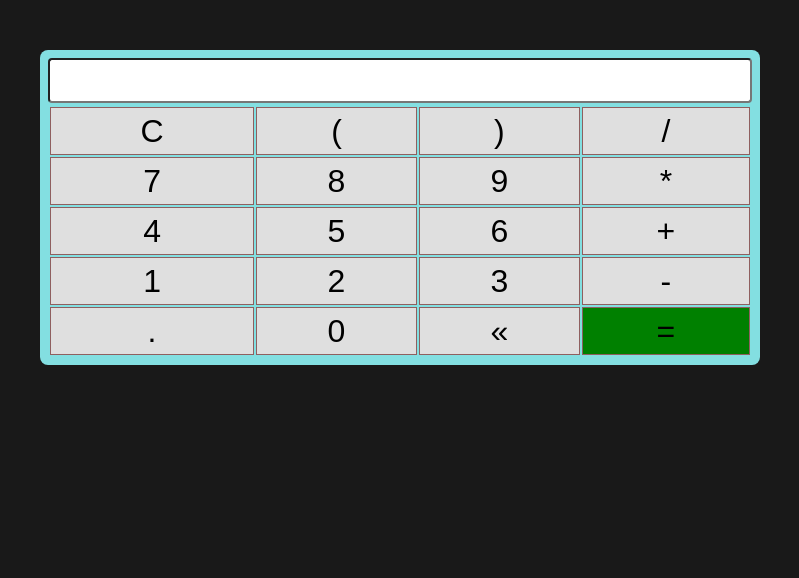
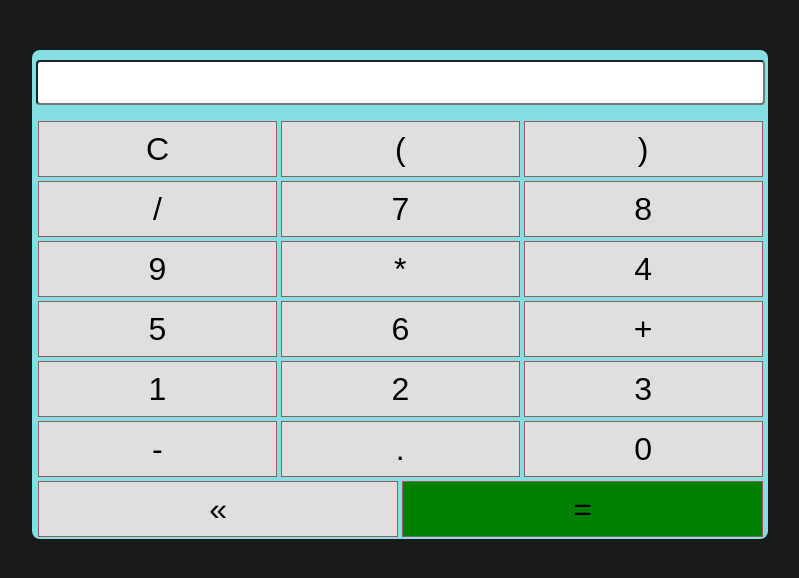
Before and after one commit to RicardoCassio/Calculator, a plain HTML site: page index.html in a window 1280 px wide. Shown: the whole page, without its empty margins (240-1039 px from the left). Drawn offline with Linux system fonts and the light colour scheme.

Commit message:
Refatoração na estrutura semantica do HTML

```diff
--- a/css/style.css
+++ b/css/style.css
@@ -10,22 +10,33 @@ body {
 
 section {
     background-color: rgba(144, 245, 248, 0.9);
-    width: 45rem;
+    width: 46rem;
     margin: 50px auto 0 auto;
-    padding: 8px;
     border-radius: 8px;
 }
 
 .display {
-    width: 100%;
+    width: 99%;
     height: 45px;
     border-radius: 4px;
     text-align: right;
     font-size: 1.5rem;
+    margin: 10px 4px 10px 4px;
 }
 
-section table {
-    width: 100%;
+.containerButtons {
+    display: flex;
+    flex-direction: row;
+    flex-wrap: wrap;
+    width: 99%;
+    margin: 4px;
+}
+
+.containerButtons button {
+    flex: 30%;
+    margin: 2px;
+    height: 3.5rem;
+    cursor: pointer;
 }
 
 .btn {
--- a/index.html
+++ b/index.html
@@ -10,48 +10,36 @@
 <body>
 
     <section>
-        <table>
-            <tbody>
-                <tr><input class="display"></tr>
+        <form>
+            <input class="display" aria-label="Display da calculadora" readonly />
+        </form>
+        <div class="containerButtons">
+            <button class="btn btn-clear" aria-label="Limpar">C</button>
+            <button class="btn btn-num" aria-label="Abrir parênteses">(</button>
+            <button class="btn btn-num" aria-label="Fechar parênteses">)</button>
+            <button class="btn btn-num" aria-label="Divisão">/</button>
 
-                <tr>
-                    <td><button class="btn btn-clear">C</button></td>
-                    <td><button class="btn btn-num">(</button></td>
-                    <td><button class="btn btn-num">)</button></td>
-                    <td><button class="btn btn-num">/</button></td>
-                </tr>
+            <button class="btn btn-num" aria-label="Sete">7</button>
+            <button class="btn btn-num" aria-label="Oito">8</button>
+            <button class="btn btn-num" aria-label="Nove">9</button>
+            <button class="btn btn-num" aria-label="Multiplicação">*</button>
 
-                <tr>
-                    <td><button class="btn btn-num">7</button></td>
-                    <td><button class="btn btn-num">8</button></td>
-                    <td><button class="btn btn-num">9</button></td>
-                    <td><button class="btn btn-num">*</button></td>
-                </tr>
+            <button class="btn btn-num" aria-label="Quatro">4</button>
+            <button class="btn btn-num" aria-label="Cinco">5</button>
+            <button class="btn btn-num" aria-label="Seis">6</button>
+            <button class="btn btn-num" aria-label="Adição">+</button>
 
-                <tr>
-                    <td><button class="btn btn-num">4</button></td>
-                    <td><button class="btn btn-num">5</button></td>
-                    <td><button class="btn btn-num">6</button></td>
-                    <td><button class="btn btn-num">+</button></td>
-                </tr>
+            <button class="btn btn-num" aria-label="Um">1</button>
+            <button class="btn btn-num" aria-label="Dois">2</button>
+            <button class="btn btn-num" aria-label="Três">3</button>
+            <button class="btn btn-num" aria-label="Subtração">-</button>
 
-                <tr>
-                    <td><button class="btn btn-num">1</button></td>
-                    <td><button class="btn btn-num">2</button></td>
-                    <td><button class="btn btn-num">3</button></td>
-                    <td><button class="btn btn-num">-</button></td>
-                </tr>
-
-                <tr>
-                    <td><button class="btn btn-num">.</button></td>
-                    <td><button class="btn btn-num">0</button></td>
-                    <td><button class="btn btn-del">&laquo</button></td>
-                    <td><button class="btn btn-eq">=</button></td>
-                </tr>
-            </tbody>
-        </table>
+            <button class="btn btn-num" aria-label="Ponto decimal">.</button>
+            <button class="btn btn-num" aria-label="Zero">0</button>
+            <button class="btn btn-del" aria-label="Apagar">&laquo;</button>
+            <button class="btn btn-eq" aria-label="Igual">=</button>
+        </div>
     </section>
-
 
     <script src="js/script.js"></script>
 </body>
```
